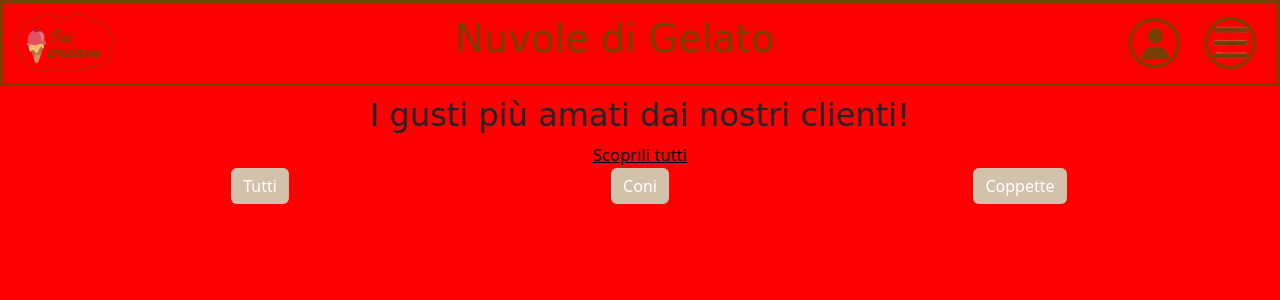
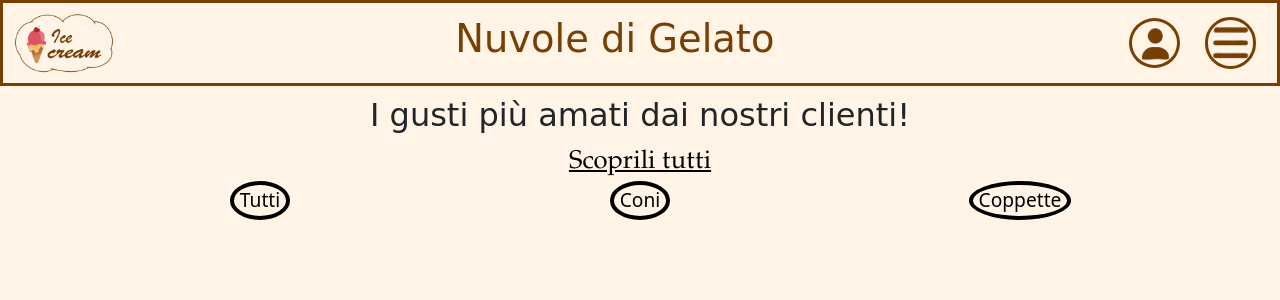
Before and after one commit to BennyBarone/WebProgetto, a PHP site: page /prodotti.php in a window 1280 px wide. Shown: the top 300 px of the page. Run offline with PHP 8.4, Linux system fonts and the light colour scheme; data that the repository does not hold is empty.

Commit message:
aggiornato

```diff
--- a/progetto/css/style.css
+++ b/progetto/css/style.css
@@ -1,6 +1,6 @@
 body {
-   /*background-color:rgb(255, 244, 229);*/
-   background-color: red;
+   background-color:rgb(255, 244, 229);
+   /*background-color: red;*/
 }
 /* Overlay */
 .overlay {
@@ -193,10 +193,34 @@ h5{
     margin:auto;
 }
 
-#prod{
-    border:#783f04;
-    background-color:rgb(211, 194, 171);
+.link-black{
+    color: black;
+    font-size: 2.0vw;
+    font-family: 'Garamond', serif;
+    text-decoration: underline;
+    cursor: pointer;
 }
+
+
+/* Bottoni tondi con bordo nero */
+.bottone-prod{
+    border: 2px solid black;
+    border-radius: 80%;
+    background-color: rgb(255, 244, 229); /* Sfondo bianco di default */
+    color: black;
+    font-size: 1.5vw;
+    align-items: center;
+    justify-content: center;
+    cursor: pointer;
+    transition: background-color 0.3s, color 0.3s;
+}
+
+/* Bottone attivo con sfondo marrone */
+.bottone-prod.active {
+    background-color:#783f04;
+    color: white;
+}
+
 
 /* Media query per schermi più piccoli */
 @media (max-width: 768px) {
@@ -249,8 +273,16 @@ h5{
         margin: 5%;
     }
 
+    .border-background{
+        width:50vw;
+    }
+
     h5{
         font-size:5vw;
+    }
+
+    .link-black{
+        font-size:6vw;
     }
 }
 
@@ -305,7 +337,15 @@ h5{
         width: 9vw !important;
     }
 
+    .border-background{
+        width:50vw;
+    }
+
     h5{
         font-size:5vw;
     }
+
+    .link-black{
+        font-size:6vw;
+    }
 }
--- a/progetto/template/vedi_prodotti.php
+++ b/progetto/template/vedi_prodotti.php
@@ -13,7 +13,7 @@
     </div>
         <!--se clicco sopra scorpili tutti devono apparire tutti i gusti presenti in gelateria-->
     <div class="text-center">
-    <a href="#" data-bs-toggle="collapse" data-bs-target="#demo" class="text-decoration-underline" style="color: black; font-size: 1.3vw">
+    <a href="#" data-bs-toggle="collapse" data-bs-target="#demo" class="text-decoration-underline link-black">
         Scoprili tutti
     </a>
 </div>
@@ -34,16 +34,15 @@
 <div class="container">
     <div class="row">
         <div class="col-sm-4 mb-3 text-center">
-            <button id="prod" type="button" class="btn btn-primary">Tutti</button>
+            <button type="button" class="bottone-prod border-4">Tutti</button>
         </div>
         <div class="col-sm-4 mb-3 text-center">
-            <button id="prod" type="button" class="btn btn-primary">Coni</button>
+            <button type="button" class="bottone-prod border-4">Coni</button>
         </div>
         <div class="col-sm-4 mb-3 text-center">
-            <button id="prod" type="button" class="btn btn-primary">Coppette</button>
+            <button type="button" class="bottone-prod border-4">Coppette</button>
         </div>
     </div>
 </div>
 
-
 </section>
```
